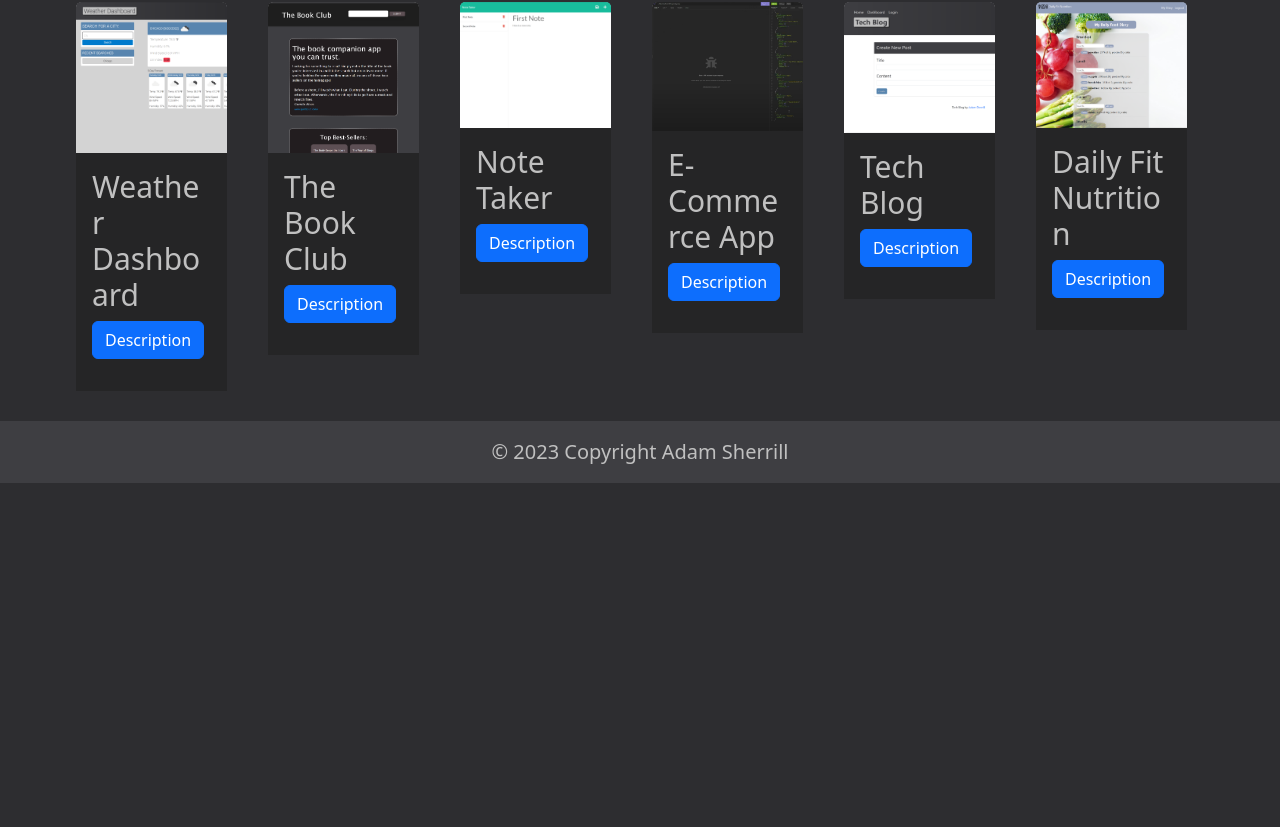
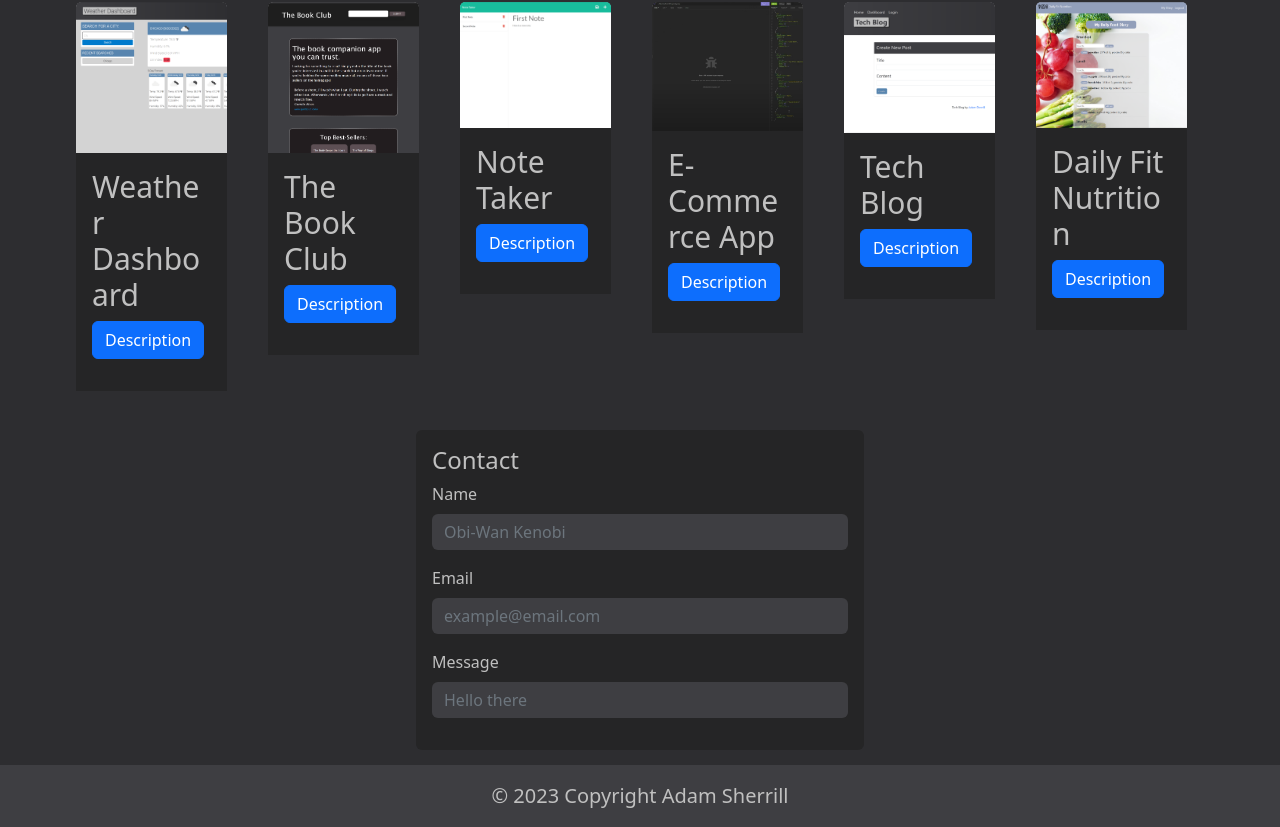
Before and after one commit to ajsherrill2/React-Portfolio, a React (Create React App) app: page / in a window 1280 px wide. Shown: the part 557-1384 px from the top of the page. Before the commit the page ends 1040 px from the top, so only its background shows below. Built offline with nearby package versions, Linux system fonts and the light colour scheme.

Commit message:
finished contact form styles

```diff
--- a/src/App.css
+++ b/src/App.css
@@ -73,6 +73,25 @@ a.nav-link {
   max-width: 90%;
 }
 
+/* Contact styles */
+form.contact-form {
+  background: var(--black-1);
+  color: var(--gray-1);
+  max-width: 35%;
+
+}
+
+input.form-control {
+  background: var(--gray-2);
+  border: none;
+  color: var(--white);
+}
+
+/* Resume styles */
+.resume {
+  width: 35%;
+}
+
 /* Footer styles */
 .page-footer {
   margin-top: 15px;
--- a/src/App.js
+++ b/src/App.js
@@ -1,6 +1,7 @@
 import Nav from './components/Nav';
 import About from './components/About';
 import Projects from './components/Projects';
+import Contact from './components/Contact';
 import Footer from './components/Footer';
 import './App.css';
 
@@ -15,6 +16,7 @@ function App() {
       <Nav />
       <About />
       <Projects />
+      <Contact />
       <Footer />
     </div>
   );
--- /dev/null
+++ b/src/components/Contact.js
@@ -0,0 +1,21 @@
+import '../App.css';
+
+export default function Contact () {
+    return (
+        <form className="card contact-form mt-4 card-body mx-auto border-0">
+            <h4>Contact</h4>
+            <div className="mb-3">
+                <label for="nameInput" className="form-label">Name</label>
+                <input type="email" className="form-control " id="nameInput" placeholder="Obi-Wan Kenobi"/>
+            </div>
+            <div className="mb-3">
+                <label for="emailInput" className="form-label">Email</label>
+                <input type="email" className="form-control" id="emailInput" placeholder="example@email.com"/>
+            </div>
+            <div className="mb-3">
+                <label for="messageInput" className="form-label">Message</label>
+                <input type="text" className="form-control" id="messageInput" placeholder="Hello there"/>
+            </div>
+        </form>
+    )
+}
```
